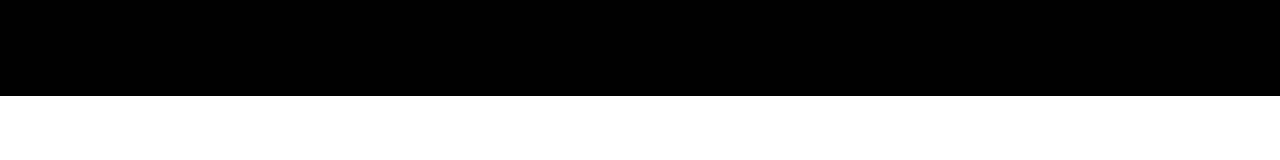
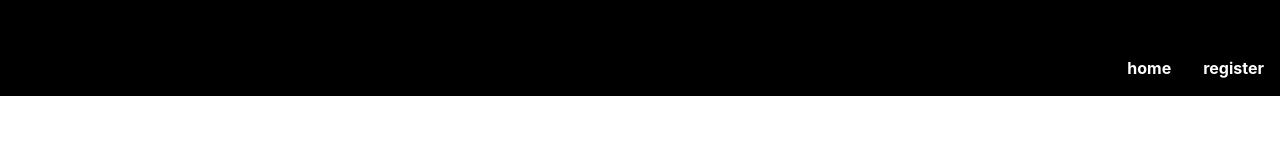
Before and after one commit to jluisferrer/Proyecto-6-API-Buscador-Frontend-I, a React (Vite) app: page / in a window 1280 px wide. Shown: the top 160 px of the page. Built offline with nearby package versions, Linux system fonts and the light colour scheme.

Commit message:
feat:active routing using custom buttons

```diff
--- a/src/common/Header/Header.css
+++ b/src/common/Header/Header.css
@@ -7,7 +7,7 @@ background-color: black;
 color: whitesmoke;
 
 display: flex;
-flex-direction: column;
-justify-content: center;
-align-items: center;
+flex-direction: row;
+justify-content: flex-end;
+align-items: flex-end;
 }
--- a/src/common/Header/Header.jsx
+++ b/src/common/Header/Header.jsx
@@ -1,9 +1,25 @@
+import { Navigator } from "../Navigator/Navigator";
 import "./Header.css"
 
 export const Header = () => {
+    const token = false
+
+    const logOut = () => {
+        //Funcion para desloguear..
+    }
     return (
         <div className="headerDesign">
+            <Navigator title={"home"} destination={"/"} />
 
+            {token ? (
+                <div>
+                    <Navigator title={"nickdelusuario"} destination={"/"} />
+                    <Navigator title={"log out"} onClick={() => logOut()} />
+                </div>) : (
+                <div>
+                    <Navigator title={"register"} destination={"/register"} />
+                </div>
+            )}
         </div>
     )
 }
--- /dev/null
+++ b/src/common/Navigator/Navigator.css
@@ -0,0 +1,14 @@
+.navigatorDesign {
+    color: white;
+    font-weight: bold;
+
+    transition: 0.2s;
+
+    margin: 1em;
+}
+
+.navigatorDesign:hover{
+    color: grey;
+    transition: 0.2s;
+    cursor: pointer;
+}
--- /dev/null
+++ b/src/common/Navigator/Navigator.jsx
@@ -0,0 +1,15 @@
+import "./Navigator.css"
+
+//para poder navegar se importa el hook useNavigate de react-router-dom
+import { useNavigate } from "react-router-dom";
+
+export const Navigator = ({title, destination}) =>{
+//se instacia useNavigate en una const para pdoer usarlo
+const navigate = useNavigate()
+
+return(
+    <div className="navigatorDesign" onClick={()=> navigate(destination)}>
+        {title}
+    </div>
+    )
+}
```
Also changed, not shown: src/common/CButton/CButton.css (added), src/common/CButton/CButton.jsx (added), src/common/CInput/CInput.css (added), src/common/CInput/CInput.jsx (added).
